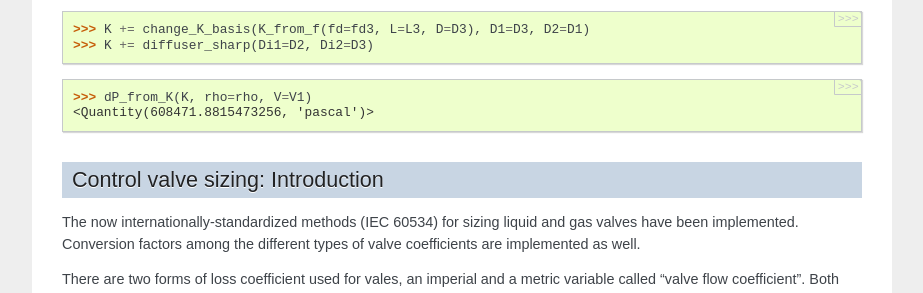
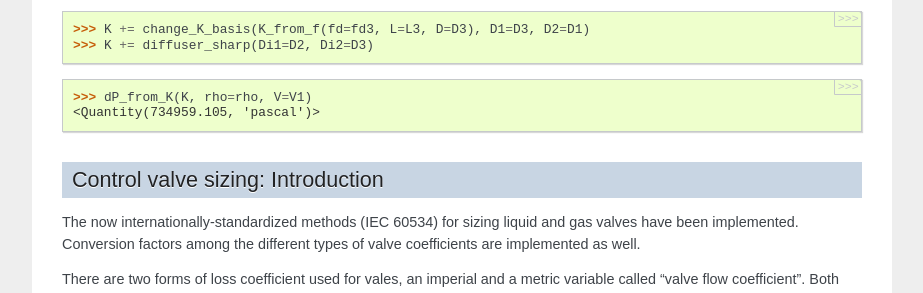
Before and after one commit to CalebBell/fluids, a Sphinx documentation site: the page built from docs/tutorial.rst, in a window 1280 px wide and 900 px high, scrolled down 19445 px. Shown: the part 155-448 px from the top of the window, without its empty margins (198-1121 px from the left). Built offline with Sphinx 7.4.7, drawn with Linux system fonts in a browser that asks for light colours; pages that are not in the unit, such as notebooks, are missing from menus.

Commit message:
Last fix to getting tutorial passing

```diff
--- a/docs/tutorial.rst
+++ b/docs/tutorial.rst
@@ -1136,7 +1136,7 @@ pipe (15 more meters), and a sharp exit:
 >>> K += diffuser_sharp(Di1=D2, Di2=D3)
 
 >>> dP_from_K(K, rho=rho, V=V1)
-<Quantity(608471.8815473256, 'pascal')>
+<Quantity(734959.105, 'pascal')>
 
 
 
```
